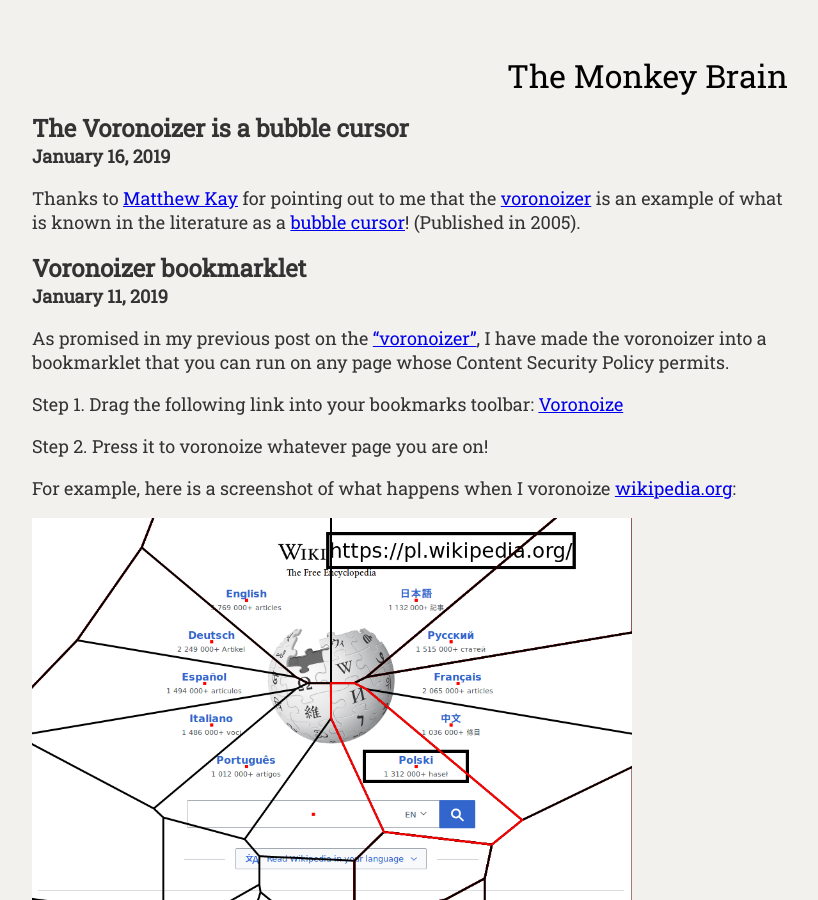
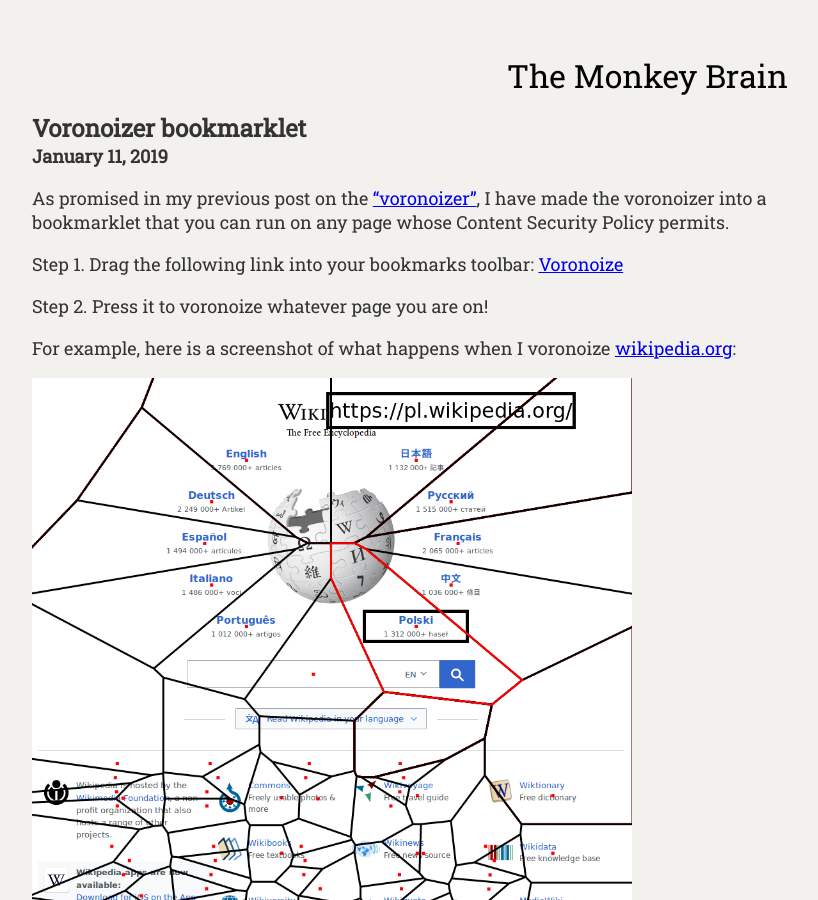
Before and after one commit to samzhang111/samzhang111.github.io, a Jekyll site: the page built from index.html, in a window 1280 px wide and 900 px high. Shown: the whole window, without its empty margins (230-1048 px from the left). Built offline with Jekyll 4.4.1, drawn with Linux system fonts in a browser that asks for light colours; nearby versions of some CDN libraries; some of the changed text lies outside the part shown.

Commit message:
Edit instead of post

```diff
--- a/_posts/2019-01-16-voronoizer-bubble-cursor.md
+++ /dev/null
@@ -1,8 +0,0 @@
----
-layout: post
-title: The Voronoizer is a bubble cursor
-date: 2019-01-16 12:00:00
-tag: weird
----
-
-Thanks to [Matthew Kay](https://twitter.com/mjskay/status/108540791227989605) for pointing out to me that the [voronoizer]({% post_url 2019-01-10-voronoize-this-page %}) is an example of what is known in the literature as a [bubble cursor](http://www.dgp.toronto.edu/~tovi/BubbleCursor)! (Published in 2005).
--- a/index.html
+++ b/index.html
@@ -4,7 +4,7 @@
 
 <div id="blog">
 
-    {% for post in site.posts limit:2 %}
+    {% for post in site.posts limit:1 %}
 
     <div class="post">
         <div class="title">{{ post.title }}</div>
```
Also changed, not shown: _posts/2019-01-11-voronoi-bookmarklet.md (+2 -0 lines).
